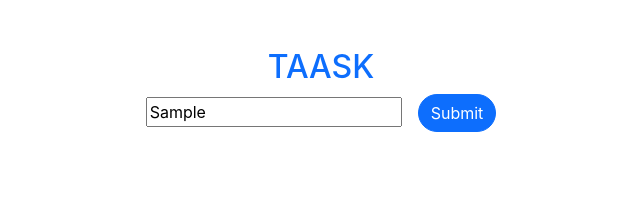
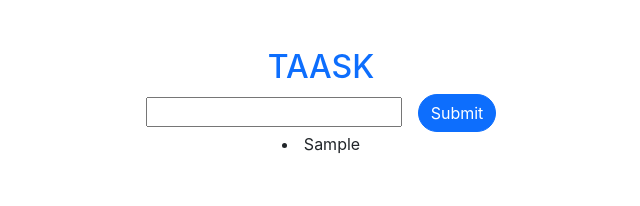
Before and after one commit to Dinixweb/NextjsWithTypescript, a Next.js app: page / in a window 1280 px wide. Both pictures are taken after typing "Sample" into the empty fields and a click on the button "Submit". Shown: the top 206 px of the page, without its empty margins (319-959 px from the left). Built offline with nearby package versions, Linux system fonts and the light colour scheme.

Commit message:
todo adding

```diff
--- a/components/InputField.tsx
+++ b/components/InputField.tsx
@@ -1,10 +1,12 @@
+import { useRef } from "react";
 import { todo } from "../interfaces/todo";
 
-const InputField = ({ todo, setTodo,handleAddTask }: todo) => {
+const InputField = ({ todo, setTodo, handleAddTask }: todo) => {
+  const inputRef = useRef<HTMLInputElement>(null)
   return (
     <div className="main">
       <span>
-        <input type="text" value={todo} onChange={(e)=>setTodo(e.target.value)} />
+        <input type="text" ref={inputRef} value={todo} onChange={(e)=>setTodo(e.target.value)} />
         <button className="ms-3 btn btn-primary rounded-pill" onClick={handleAddTask}>Submit</button>
       </span>
     </div>
--- /dev/null
+++ b/components/TodoList.tsx
@@ -0,0 +1,10 @@
+import { Todo, todo,todoList } from "../interfaces/todo"
+
+const TodoList = ({todos, setTodos}:todoList) => {
+    return <div className="main">
+        {todos.map((e) =>(
+            <li key={e.id}>{e.todo}</li>
+        ))}
+    </div>
+}
+export  default TodoList
--- a/pages/index.tsx
+++ b/pages/index.tsx
@@ -4,13 +4,20 @@ import styles from '../styles/Home.module.css'
 import InputField from '../components/InputField'
 import { Todo } from '../interfaces/todo'
 import { useState } from 'react'
+import TodoList from '../components/TodoList'
+
+
 const Home: NextPage = () => {
+
+  const id = Math.random()
   const [todo, setTodo] = useState<string>("")
   const [todos, setTodos] = useState<Todo[]>([])
   const handleAddTask = () => {
-    console.log(todo,"clicked")
+    setTodos([...todos, { id , todo: todo, isDone: false }])
+
+    setTodo("")
   }
-
+  console.log(todos)
   return (
     <div className={styles.container}>
       <Head>
@@ -20,8 +27,12 @@ const Home: NextPage = () => {
       </Head>
       <div className="main taskHome">
         <h2 className='text-primary fs-2 mt-5'>TAASK</h2>
-       <InputField todo={todo} setTodo={setTodo} handleAddTask={handleAddTask} />
-     </div>
+        <InputField todo={todo} setTodo={setTodo} handleAddTask={handleAddTask} />
+        <div className="todoItems">
+        <TodoList todos={todos} setTodos={setTodos}/>
+      </div>
+      </div>
+
     </div>
   )
 }
```
Also changed, not shown: interfaces/todo.ts (+6 -1 lines).
